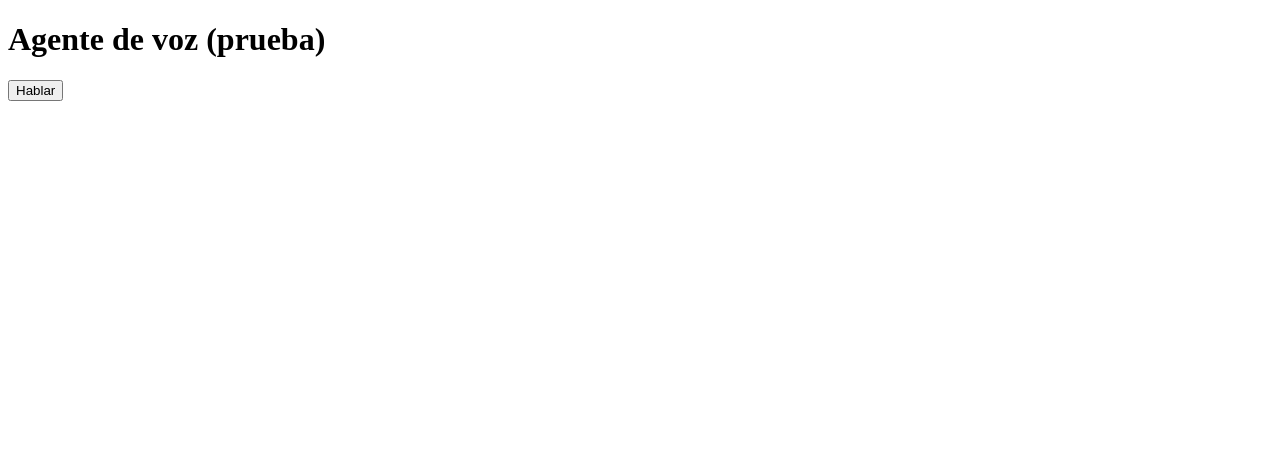
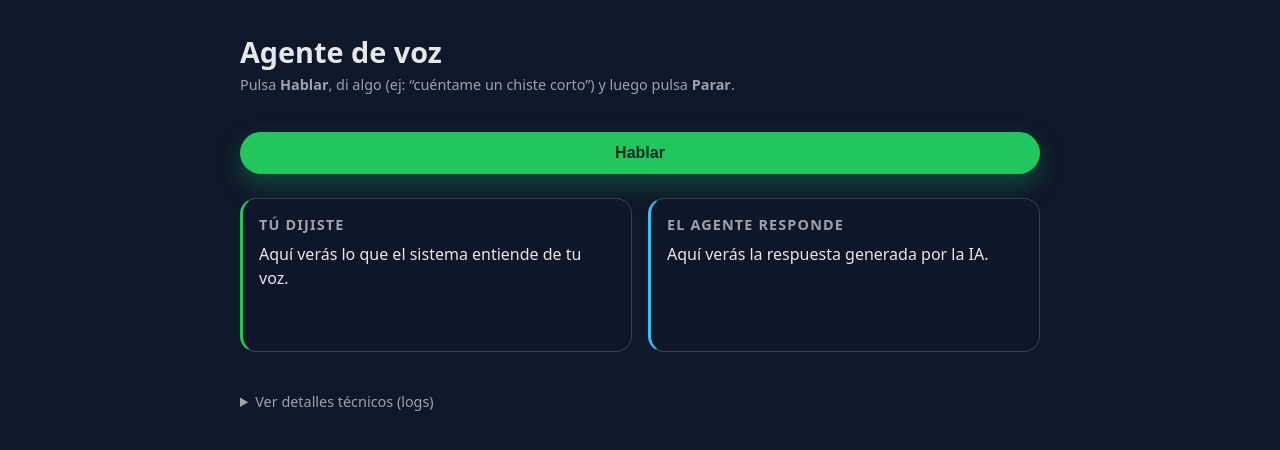
Before and after one commit to ivanfer8/voice-agent, a website: page public/index.html in a window 1280 px wide. Drawn offline with Linux system fonts and the light colour scheme.

Commit message:
Mejoras en la UI

```diff
--- a/public/index.html
+++ b/public/index.html
@@ -3,15 +3,144 @@
 <head>
   <meta charset="UTF-8">
   <title>Agente de voz</title>
+  <style>
+    body {
+      font-family: system-ui, -apple-system, BlinkMacSystemFont, "Segoe UI", sans-serif;
+      background: #0f172a;
+      color: #e5e7eb;
+      margin: 0;
+      padding: 2rem;
+      display: flex;
+      flex-direction: column;
+      gap: 1.5rem;
+    }
+    h1 {
+      margin: 0;
+      font-size: 1.8rem;
+    }
+    .container {
+      max-width: 800px;
+      margin: 0 auto;
+      display: flex;
+      flex-direction: column;
+      gap: 1.5rem;
+    }
+    #btnToggle {
+      padding: 0.75rem 1.5rem;
+      border-radius: 999px;
+      border: none;
+      font-size: 1rem;
+      cursor: pointer;
+      background: #22c55e;
+      color: #022c22;
+      font-weight: 600;
+      box-shadow: 0 10px 25px rgba(34, 197, 94, 0.3);
+      transition: transform 0.1s ease, box-shadow 0.1s ease, background 0.1s ease;
+    }
+    #btnToggle:hover {
+      transform: translateY(-1px);
+      box-shadow: 0 15px 30px rgba(34, 197, 94, 0.4);
+      background: #16a34a;
+    }
+    #btnToggle.recording {
+      background: #ef4444;
+      color: #fee2e2;
+      box-shadow: 0 10px 25px rgba(248, 113, 113, 0.3);
+    }
+    .conversation {
+      display: grid;
+      grid-template-columns: 1fr 1fr;
+      gap: 1rem;
+    }
+    .bubble {
+      border-radius: 1rem;
+      padding: 1rem;
+      background: rgba(15, 23, 42, 0.85);
+      border: 1px solid rgba(148, 163, 184, 0.3);
+      min-height: 120px;
+      display: flex;
+      flex-direction: column;
+      gap: 0.5rem;
+    }
+    .bubble h2 {
+      margin: 0;
+      font-size: 0.9rem;
+      text-transform: uppercase;
+      letter-spacing: 0.08em;
+      color: #9ca3af;
+    }
+    .bubble p {
+      margin: 0;
+      font-size: 1rem;
+      line-height: 1.5;
+      color: #e5e7eb;
+      white-space: pre-wrap;
+    }
+    .bubble.user {
+      border-left: 3px solid #22c55e;
+    }
+    .bubble.agent {
+      border-left: 3px solid #38bdf8;
+    }
+    details {
+      margin-top: 1rem;
+      font-size: 0.9rem;
+      color: #9ca3af;
+    }
+    summary {
+      cursor: pointer;
+      margin-bottom: 0.5rem;
+    }
+    #log {
+      background: #020617;
+      border-radius: 0.5rem;
+      padding: 0.75rem;
+      max-height: 220px;
+      overflow: auto;
+      font-size: 0.8rem;
+      border: 1px solid #1f2937;
+      white-space: pre-wrap;
+    }
+    @media (max-width: 700px) {
+      .conversation {
+        grid-template-columns: 1fr;
+      }
+    }
+  </style>
 </head>
 <body>
-  <h1>Agente de voz (prueba)</h1>
-  <button id="btnToggle">Hablar</button>
-  <pre id="log"></pre>
+  <div class="container">
+    <header>
+      <h1>Agente de voz</h1>
+      <p style="margin-top:0.25rem; color:#9ca3af; font-size:0.9rem;">
+        Pulsa <strong>Hablar</strong>, di algo (ej: “cuéntame un chiste corto”) y luego pulsa <strong>Parar</strong>.
+      </p>
+    </header>
+
+    <button id="btnToggle">Hablar</button>
+
+    <section class="conversation">
+      <div class="bubble user">
+        <h2>Tú dijiste</h2>
+        <p id="userText">Aquí verás lo que el sistema entiende de tu voz.</p>
+      </div>
+      <div class="bubble agent">
+        <h2>El agente responde</h2>
+        <p id="agentText">Aquí verás la respuesta generada por la IA.</p>
+      </div>
+    </section>
+
+    <details>
+      <summary>Ver detalles técnicos (logs)</summary>
+      <pre id="log"></pre>
+    </details>
+  </div>
 
   <script>
     const btn = document.getElementById('btnToggle');
     const log = document.getElementById('log');
+    const userTextEl = document.getElementById('userText');
+    const agentTextEl = document.getElementById('agentText');
 
     let mediaRecorder;
     let socket;
@@ -20,6 +149,7 @@
 
     function addLog(msg) {
       log.textContent += msg + "\n";
+      log.scrollTop = log.scrollHeight;
       console.log(msg);
     }
 
@@ -43,9 +173,8 @@
 
         mediaRecorder.ondataavailable = (e) => {
           addLog("Chunk de audio generado, tamaño: " + e.data.size);
-          audioChunks.push(e.data); // guardamos el chunk para STT+TTS
+          audioChunks.push(e.data);
 
-          // Seguimos enviando al WS para debug
           if (e.data.size > 0 && socket && socket.readyState === WebSocket.OPEN) {
             e.data.arrayBuffer().then(buf => {
               addLog("Enviando chunk de audio al servidor (" + buf.byteLength + " bytes)");
@@ -78,10 +207,14 @@
               }
 
               const data = await resp.json();
+
+              // Mostrar claro en la UI
+              userTextEl.textContent = data.transcript || '(no se ha entendido nada claro)';
+              agentTextEl.textContent = data.answer || '(sin respuesta)';
+
               addLog("Transcripción: " + data.transcript);
               addLog("Respuesta IA (texto): " + data.answer);
 
-              // Si viene audio en base64, lo reproducimos
               if (data.audio) {
                 try {
                   addLog("Reproduciendo audio de respuesta...");
@@ -100,9 +233,10 @@
           }
         };
 
-        mediaRecorder.start(500); // trozos cada 500ms
+        mediaRecorder.start(500);
         isRecording = true;
         btn.textContent = 'Parar';
+        btn.classList.add('recording');
       } catch (err) {
         addLog("ERROR al pedir el micrófono: " + err.name + " - " + err.message);
       }
@@ -119,7 +253,6 @@
 
         socket.onopen = () => {
           addLog("WS conectado");
-          // Mensaje de prueba para ver IA por WS
           socket.send("TEST DESDE EL NAVEGADOR");
         };
 
@@ -140,6 +273,7 @@
         }
         isRecording = false;
         btn.textContent = 'Hablar';
+        btn.classList.remove('recording');
       }
     };
   </script>
```
Also changed, not shown: server.js (+8 -2 lines).
